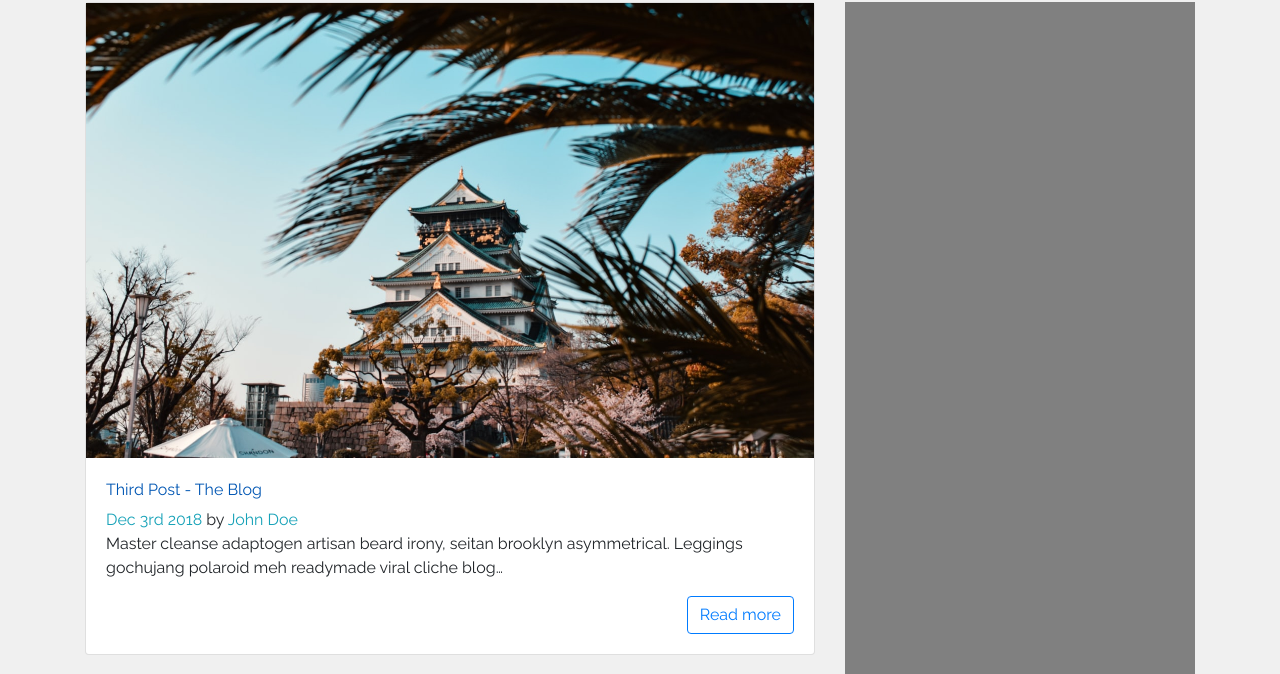
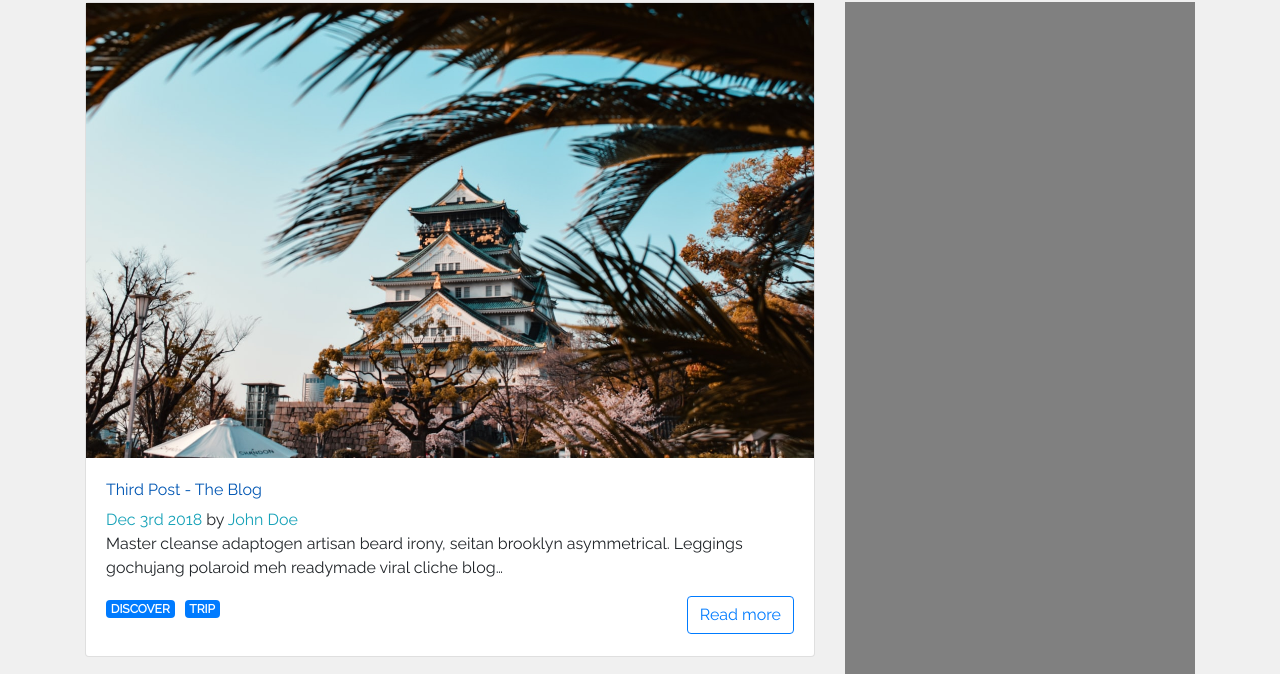
Before and after one commit to MuGenFJ/newblog, a Gatsby site: page / in a window 1280 px wide. Shown: the part 126-800 px from the top of the page. Built offline with nearby package versions, Linux system fonts and the light colour scheme; Gatsby itself is replaced by a stand-in of ours.

Commit message:
blog tags

```diff
--- a/src/components/Post.js
+++ b/src/components/Post.js
@@ -1,12 +1,13 @@
 import React from 'react';
 import {
     Card, CardText, CardBody,
-    CardTitle, CardSubtitle,
+    CardTitle, CardSubtitle, Badge
 } from 'reactstrap';
 import { Link } from "gatsby"
 import Img from "gatsby-image"
+import { slugify } from "../util/utilityFunctions"
 
-const Post = ({ title, author, path, date, body, thumbnail }) => {
+const Post = ({ title, author, path, date, body, thumbnail, tags }) => {
     return (
         <Card>
             <Link to={path}>
@@ -21,6 +22,15 @@
                     <span className="text-info">{author}</span>
                 </CardSubtitle>
                 <CardText>{body}</CardText>
+                <ul className="post-tags">
+                    {tags.map(tag => (
+                        <li>
+                            <Link to={`/tag/${slugify(tag)}`}>
+                                <Badge color="primary" className="text-uppercase">{tag}</Badge>
+                            </Link>
+                        </li>
+                    ))}
+                </ul>
                 <Link to={path} className="btn btn-outline-primary float-right">
                     Read more
                     </Link>
--- a/src/pages/index.js
+++ b/src/pages/index.js
@@ -23,6 +23,7 @@
                   path={node.frontmatter.path}
                   date={node.frontmatter.date}
                   body={node.excerpt}
+                  tags={node.frontmatter.tags}
                 />
               ))}
             </div>
@@ -48,6 +49,7 @@
           date(formatString: "MMM Do YYYY")
           path
           title
+          tags
           image {
             childImageSharp {
               fluid(maxWidth: 600) {
--- a/src/pages/posts/001-first-post.md
+++ b/src/pages/posts/001-first-post.md
@@ -4,6 +4,8 @@
 author: "John Doe"
 path: "/first-post"
 image: ../../images/blog1.jpg
+tags:
+- news
 ---
 
 I'm baby sustainable whatever man braid semiotics la croix four loko. Master cleanse adaptogen artisan beard irony, seitan brooklyn asymmetrical. Leggings gochujang polaroid meh readymade viral cliche blog authentic schlitz cloud bread. Marfa hella craft beer cronut next level salvia iPhone listicle you probably haven't heard of them blue bottle umami heirloom waistcoat tumeric whatever. Next level pinterest hell of, fashion axe hexagon tacos street art.
--- a/src/pages/posts/002-second-post.md
+++ b/src/pages/posts/002-second-post.md
@@ -4,7 +4,9 @@
 author: "Maggy Doe"
 path: "/second-post"
 image: ../../images/blog2.jpg
-
+tags:
+- news
+- culture
 ---
 
 iPhone listicle you probably haven't heard of them blue bottle umami heirloom waistcoat tumeric whatever. Next level pinterest hell of, fashion axe hexagon tacos street art.
--- a/src/pages/posts/003-third-post.md
+++ b/src/pages/posts/003-third-post.md
@@ -4,6 +4,9 @@
 author: "John Doe"
 path: "/third-post"
 image: ../../images/blog3.jpg
+tags:
+- discover
+- trip
 ---
 
 Master cleanse adaptogen artisan beard irony, seitan brooklyn asymmetrical. Leggings gochujang polaroid meh readymade viral cliche blog authentic schlitz cloud bread. Marfa hella craft beer cronut next level salvia iPhone listicle you probably haven't heard of them blue bottle umami heirloom waistcoat tumeric whatever. Next level pinterest hell of, fashion axe hexagon tacos street art.
--- /dev/null
+++ b/src/util/utilityFunctions.js
@@ -0,0 +1,16 @@
+const slugify = function (text) {
+    return text
+        .toString()
+        .toLowerCase()
+        .replace(/\s+/g, '-')       // Replace spaces with -
+        .replace(/[^\w-]+/g, '')    // Remove all non-word chars
+        .replace(/--+/g, '-')       // Replace multiple - with single -
+        .replace(/^-+/, '')         // Trim - from start of text
+        .replace(/-+$/, '')         // Trim - from end of text
+}
+
+module.exports = { slugify }
+
+//What this will do? It will create a slug from a word
+//A slug is a URL friendly string
+//We are here to a node.js syntax so thats why we do module.exports
```
